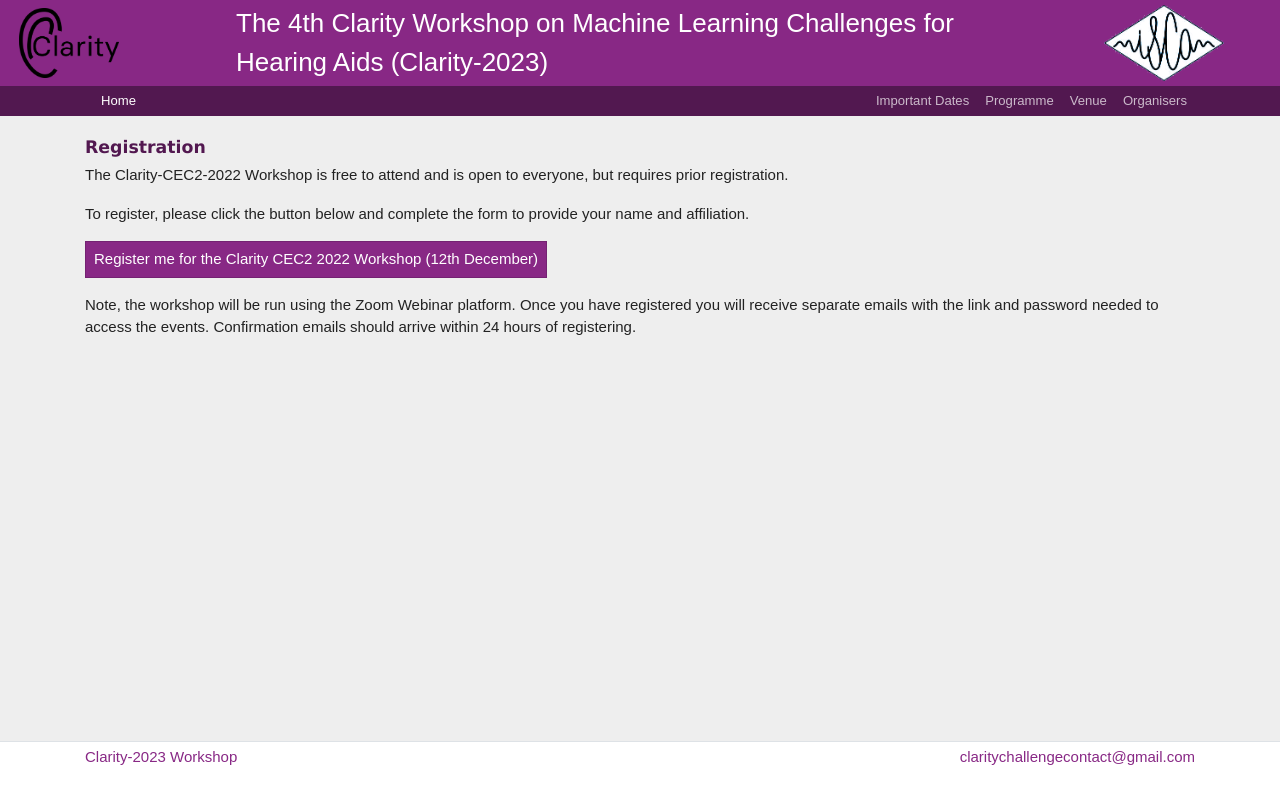
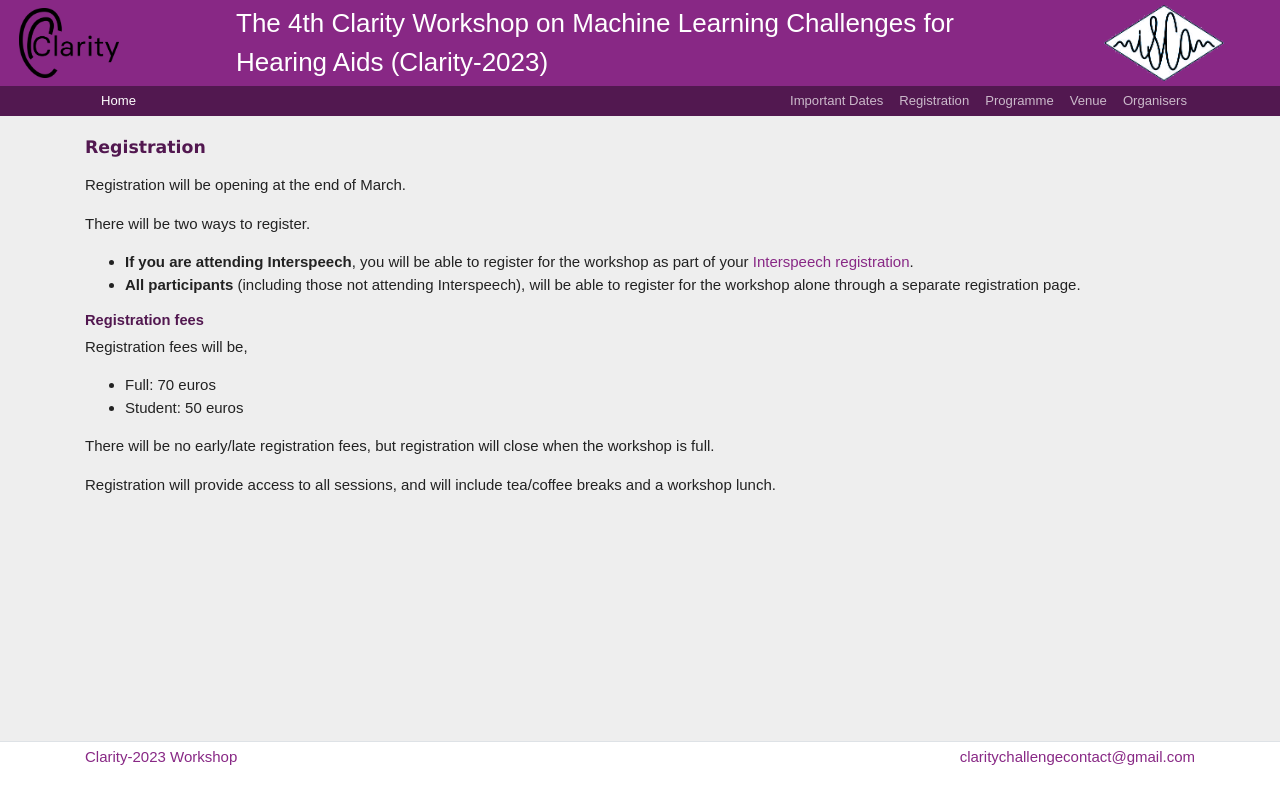
Before and after one commit to claritychallenge/clarity2023-workshop, a Jekyll site: the page built from registration.md, in a window 1280 px wide. Shown: the top 804 px of the page. Built offline with Jekyll 4.4.1, drawn with Linux system fonts in a browser that asks for light colours.

Commit message:
Added some venue and registration info

```diff
--- a/_config.yml
+++ b/_config.yml
@@ -32,7 +32,7 @@ plugins:
 # A list of the pages to display in the navigation bar
 header_pages:
   - dates.md
-#  - registration.md
+  - registration.md
   - programme.md
 #  - results.md
   - venue.md
--- a/registration.md
+++ b/registration.md
@@ -3,19 +3,27 @@ layout: page
 title: Registration
 ---
 
+<p/> Registration will be opening at the end of March.
+
+<p/> There will be two ways to register.
+
+<ul>
+<li/> <b>If you are attending Interspeech</b>, you will be able to register for the workshop as part of your <a href="https://www.interspeech2023.org/registration/">Interspeech registration</a>.
+
+<li/> <b>All participants</b> (including those not attending Interspeech), will be able to register for the workshop alone through a separate registration page.
+</ul>
+
+<h2>Registration fees</h2>
+
 <p>
-The Clarity-CEC2-2022 Workshop is free to attend and is open to everyone, but requires prior registration.</p>
+Registration fees will be,
 
-<p>To register, please click the button below and complete the form to provide your name and affiliation.</p>
+<ul>
+<li/> Full: 70 euros
+<li/> Student: 50 euros
+</ul>
 
+<p>There will be no early/late registration fees, but registration will close when the workshop is full.
 
-<a href="https://us02web.zoom.us/webinar/register/WN_pvhHQdLLToOIcpLbciPyXg" target="_blank">
-      <button class="btn btn-primary">Register me for the Clarity CEC2 2022 Workshop (12th December) </button>
-    </a>
-
-
-
-<p>Note, the  workshop will be run using the Zoom Webinar platform. Once you have registered you will receive separate emails with the link and password needed to access the events. Confirmation emails should arrive within 24 hours of registering.</p>
-
-
+<p> Registration will provide access to all sessions, and will include tea/coffee breaks and a workshop lunch.
 <p/>
```
Also changed, not shown: index.md (+2 -2 lines), venue.md (+8 -1 lines), Gemfile.lock.
